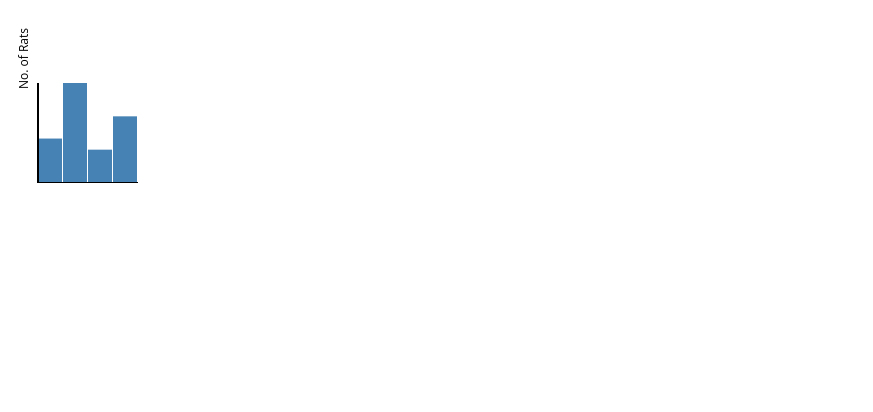
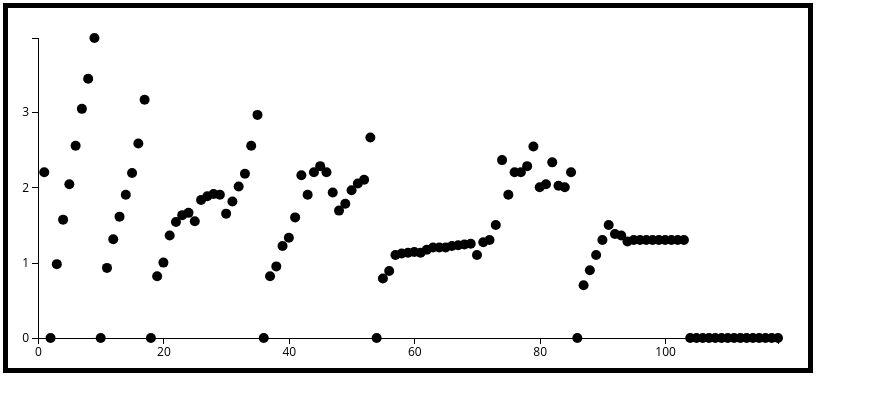
Before and after one commit to zaminku/periodic-table, a website built with webpack: page graph.html in a window 1280 px wide. Shown: the whole page, without its empty margins (0-873 px from the left). Built offline with nearby package versions, Linux system fonts and the light colour scheme.

Commit message:
able to render d3 visualization for electronegativity

```diff
--- a/src/scripts/data.csv
+++ b/data.csv
@@ -1,4 +1,4 @@
-"atomicNumber","symbol","name","atomicMass","cpkHexColor","electronicConfiguration","electronegativity","atomicRadius","ionRadius","vanDelWaalsRadius","ionizationEnergy","electronAffinity","oxidationStates","standardState","bondingType","meltingPoint","boilingPoint","density","groupBlock","yearDiscovered"
+atomicNumber,symbol,name,atomicMass,cpkHexColor,electronicConfiguration,electronegativity,atomicRadius,ionRadius,vanDelWaalsRadius,ionizationEnergy,electronAffinity,oxidationStates,standardState,bondingType,meltingPoint,boilingPoint,density,groupBlock,yearDiscovered
 1,"H","Hydrogen","1.00794(4)","FFFFFF","1s1",2.2,37,"",120,1312,-73,"-1, 1","gas","diatomic",14,20,0.0000899,"nonmetal",1766
 2,"He","Helium","4.002602(2)","D9FFFF","1s2","",32,"",140,2372,0,"","gas","atomic","",4,0.0001785,"noble gas",1868
 3,"Li","Lithium","6.941(2)","CC80FF","[He] 2s1",0.98,134,"76 (+1)",182,520,-60,1,"solid","metallic",454,1615,0.535,"alkali metal",1817
--- a/rat-data.csv
+++ b/rat-data.csv
@@ -1,5 +1,8 @@
-city,rats
-Brookline,40
-Boston,90
-Cambridge,30
-Somerville,60
+city,rats,coffee
+Somerville,60,40
+Cambridge,30,90
+Boston,90,120
+Brookline,40,50
+Chelsea,10,10
+Medford,190,240
+Watertow,350,500
--- a/src/index.scss
+++ b/src/index.scss
@@ -5,3 +5,14 @@
     font: white;
     background-color: red;
 }
+
+.axis {
+	font: 10px sans-serif;
+}
+
+.axis path,
+.axis line {
+	fill: none;
+	stroke: #000;
+	shape-rendering: crispEdges;
+}
--- a/src/scripts/graph.js
+++ b/src/scripts/graph.js
@@ -1,116 +1,126 @@
-// New dataset read from CSV
-var ratData = [];
+var chemData = [];
 
-d3.csv('rat-data.csv', function (d) {
+d3.csv("data.csv", function (d) {
     return {
-        city: d.city, // city name
-        rats: +d.rats // force value of rats to be number (+)
+        atomicNumber: +d.atomicNumber,
+        symbol: d.symbol,
+        name: d.name,
+        atomicMass: +d.atomicMass,
+        cpkHexColor: d.cpkHexColor,
+        electronicConfiguration: d.electronicConfiguration,
+        electronegativity: +d.electronegativity,
+        atomicRadius: +d.atomicRadius,
+        ionRadius: +d.ionRadius,
+        vanDelWaalsRadius: +d.vanDelWaalsRadius,
+        ionizationEnergy: +d.ionizationEnergy,
+        electronAffinity: +d.electronAffinity,
+        oxidationStates: d.oxidationStates,
+        standardState: d.standardState,
+        bondingType: d.bondingType,
+        meltingPoint: +d.meltingPoint,
+        boilingPoint: +d.boilingPoint,
+        denisty: +d.density,
+        groupBlock: d.groupBlock,
+        yearDiscovered: +d.yearDiscovered
+
     };
-}, function (error, rows) { // catch error if error, read rows
-    ratData = rows; // set ratData equal to rows
-    console.log(ratData);
-    createVisualization(); // call function to create chart
+}, function (error, rows) {
+    chemData = rows;
+    console.log(chemData);
+    createVisualization();
 });
 
-// Write the createVisualization function
-// This will contain the script that creates the chart
+var tooltip = d3.select("body")
+    .append("div")
+    .style("position", "absolute")
+    .style("font-family", "sans-serif")
+    .style("font-size", "10px")
+    .style("z-index", "10")
+    .style("visibility", "hidden");
+
 function createVisualization() {
-    // Width and height of SVG
-    var w = 150;
-    var h = 175;
 
-    // Get length of dataset
-    var arrayLength = ratData.length; // length of dataset
-    var maxValue = d3.max(ratData, function (d) { return +d.rats; }); // get maximum
-    var x_axisLength = 100; // length of x-axis in our layout
-    var y_axisLength = 100; // length of y-axis in our layout
+    // Width and height
+    var w = 800;
+    var h = 360;
+    var padding = 30;
 
-    // Use a scale for the height of the visualization
+    var xScale = d3.scaleLinear()
+        .domain([0, d3.max(chemData, function (d) {
+            return d.atomicNumber;
+        })])
+        .range([padding, w - padding]);
+
     var yScale = d3.scaleLinear()
-        .domain([0, maxValue])
-        .range([0, y_axisLength]);
+        .domain([0, d3.max(chemData, function (d) {
+            return d.electronegativity;
+        })])
+        .range([h - padding, padding]);
+
+    var xAxis = d3.axisBottom()
+        .scale(xScale)
+        .ticks(5);
+
+    var yAxis = d3.axisLeft()
+        .scale(yScale)
+        .ticks(5);
 
     //Create SVG element
     var svg = d3.select("body")
         .append("svg")
         .attr("width", w)
-        .attr("height", h);
+        .attr("height", h)
+        .attr("style", "outline: thick solid black;");
 
-    // Select and generate rectangle elements
-    svg.selectAll("rect")
-        .data(ratData)
+    svg.selectAll("dot")
+        .data(chemData)
         .enter()
-        .append("rect")
-        .attr("x", function (d, i) {
-            return i * (x_axisLength / arrayLength) + 30; // Set x coordinate of rectangle to index of data value (i) *25
+        .append("circle")
+        .attr("cx", function (d) {
+            return xScale(d.atomicNumber);
         })
-        .attr("y", function (d) {
-            return h - yScale(d.rats); // Set y coordinate of rect using the y scale
+        .attr("cy", function (d) {
+            return yScale(d.electronegativity);
         })
-        .attr("width", (x_axisLength / arrayLength) - 1)
-        .attr("height", function (d) {
-            return yScale(d.rats); // Set height of using the scale
-        })
-        .attr("fill", "steelblue");
-
-    // Create y-axis
-    svg.append("line")
-        .attr("x1", 30)
-        .attr("y1", 75)
-        .attr("x2", 30)
-        .attr("y2", 175)
-        .attr("stroke-width", 2)
-        .attr("stroke", "black");
-
-    // Create x-axis
-    svg.append("line")
-        .attr("x1", 30)
-        .attr("y1", 175)
-        .attr("x2", 130)
-        .attr("y2", 175)
-        .attr("stroke-width", 2)
-        .attr("stroke", "black");
-
-    // y-axis label
-    svg.append("text")
-        .attr("class", "y label")
-        .attr("text-anchor", "end")
-        .text("No. of Rats")
-        .attr("transform", "translate(20, 20) rotate(-90)")
-        .attr("font-size", "14")
-        .attr("font-family", "'Open Sans', sans-serif");
-
-    var tooltip = d3.select("body")
-        .append("div")
-        .style("position", "absolute")
-        .style("font-family", "'Open Sans', sans-serif")
-        .style("font-size", "12px")
-        .style("z-index", "10")
-        .style("visibility", "hidden");
-
-    // Select and generate rectangle elements
-    svg.selectAll("rect")
-        .data(ratData)
-        .enter()
-        .append("rect")
-        .attr("x", function (d, i) {
-            return i * (x_axisLength / arrayLength) + 30; // Set x coord
-        })
-        .attr("y", function (d) {
-            return h - d.rats * (y_axisLength / maxValue); // Set y coord
-        })
-        .attr("width", (x_axisLength / arrayLength) - 1)
-        .attr("height", function (d) {
-            return d.rats * (y_axisLength / maxValue); // Set height to data value
-        })
-        .attr("fill", "steelblue")
+        .attr("r", 5)
         .on("mouseover", function (d) {
-            return tooltip.style("visibility", "visible").text(d.city + ": " + d.rats);
+            return tooltip.style("visibility", "visible").text(d.name + "(" + d.atomicNumber + ")" + d.electronegativity);
         })
         .on("mousemove", function (d) {
-            return tooltip.style("top", (d3.event.pageY - 10) + "px").style("left", (d3.event.pageX + 10) + "px").text(d.city + ": " + d.rats);
+            return tooltip.style("top", (event.pageY - 10) + "px").style("left", (event.pageX + 10) + "px").text(d.name + "(" + d.atomicNumber + "): " + d.electronegativity);
         })
         .on("mouseout", function (d) {
             return tooltip.style("visibility", "hidden");
         });
-}; // end of function
+
+    // svg.append("path")
+    //     .attr("fill", "none")
+    //     .attr("stroke", "#69b3a2")
+    //     .attr("stroke-width", 1.5)
+    //     .attr("d", d3.line()
+    //         .x(function (d) { return x(d.date) })
+    //         .y(function (d) { return y(d.value) })
+    //     )
+    // // Add the points
+    // svg
+    //     .append("g")
+    //     .selectAll("dot")
+    //     .data(data)
+    //     .enter()
+    //     .append("circle")
+    //     .attr("cx", function (d) { return x(d.date) })
+    //     .attr("cy", function (d) { return y(d.value) })
+    //     .attr("r", 5)
+    //     .attr("fill", "#69b3a2")
+
+    svg.append("g")
+        .attr("class", "axis")
+        .attr("transform", "translate(0," + (h - padding) + ")")
+        .call(xAxis);
+
+    svg.append("g")
+        .attr("class", "axis")
+        .attr("transform", "translate(" + padding + ", 0)")
+        .call(yAxis);
+
+}
```
Also changed, not shown: dist/main.css, graph.html (line endings or trailing spaces).
